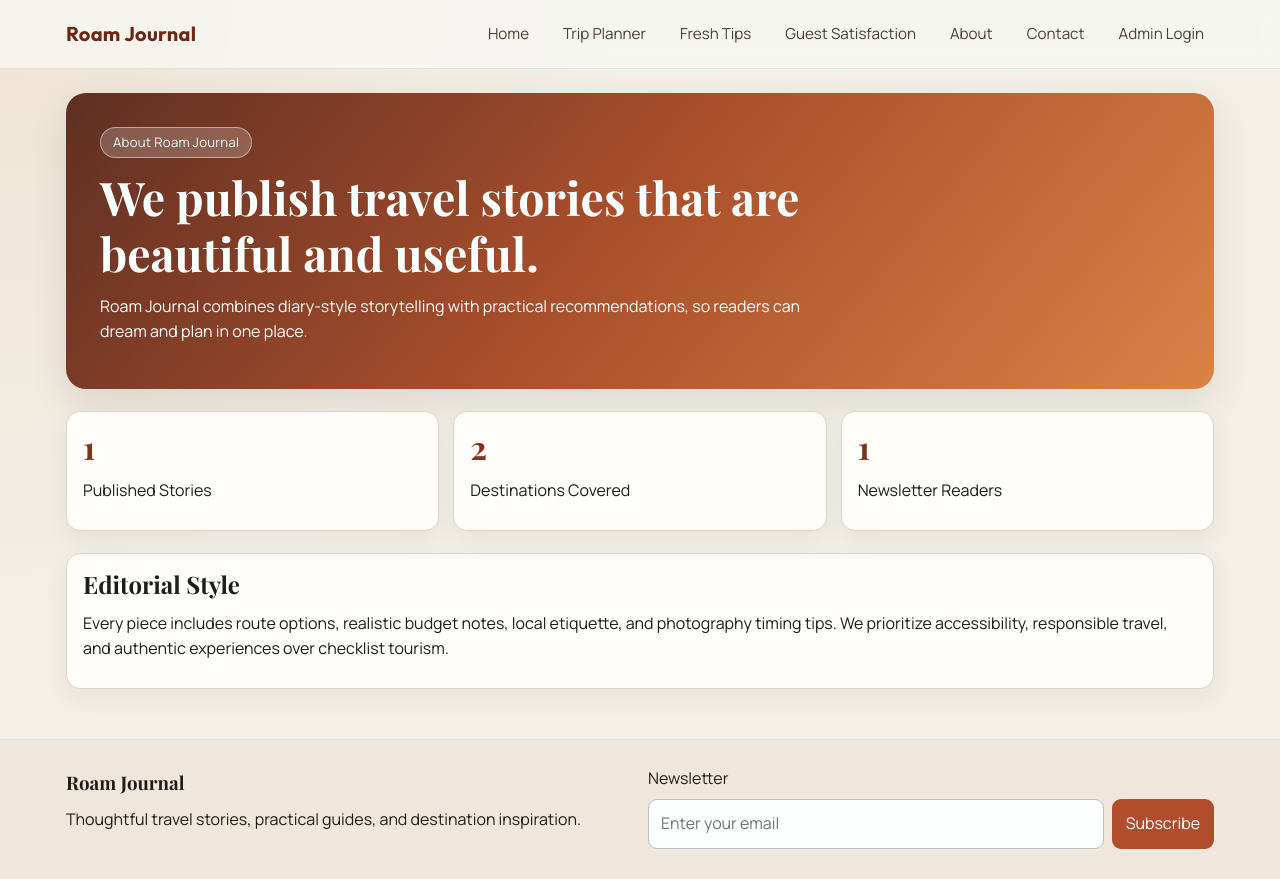
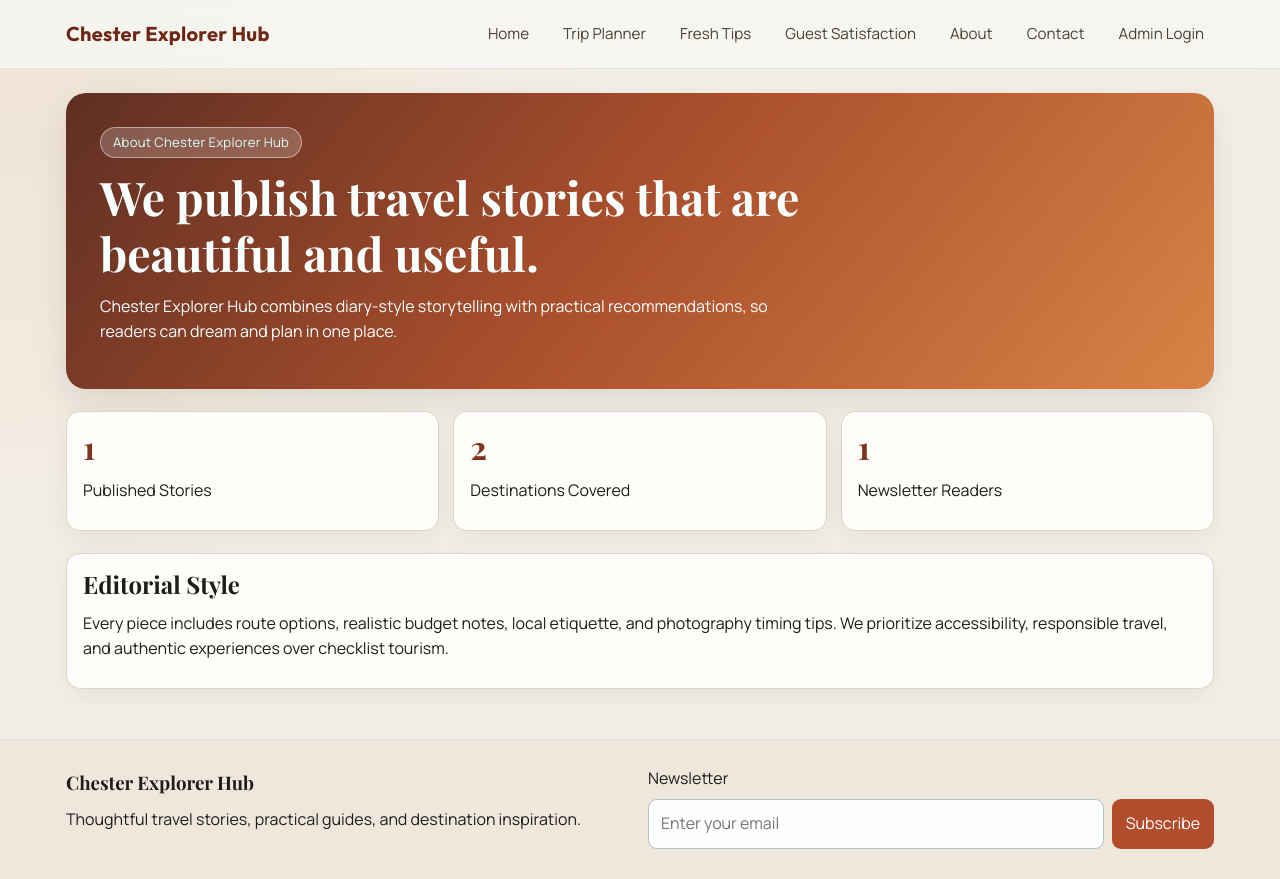
Before and after one commit to Chesterirving11/furto-travelblog, a Flask app: page /about in a window 1280 px wide. Run offline with Flask 3, Linux system fonts and the light colour scheme.

```diff
--- a/templates/about.html
+++ b/templates/about.html
@@ -1,11 +1,11 @@
 {% extends 'base.html' %}
-{% block title %}About | Roam Journal{% endblock %}
+{% block title %}About | Chester Explorer Hub{% endblock %}
 
 {% block content %}
 <section class="hero about-hero">
-    <p class="chip">About Roam Journal</p>
+    <p class="chip">About Chester Explorer Hub</p>
     <h1>We publish travel stories that are beautiful and useful.</h1>
-    <p>Roam Journal combines diary-style storytelling with practical recommendations, so readers can dream and plan in one place.</p>
+    <p>Chester Explorer Hub combines diary-style storytelling with practical recommendations, so readers can dream and plan in one place.</p>
 </section>
 
 <section class="metric-row spaced">
--- a/templates/admin_dashboard.html
+++ b/templates/admin_dashboard.html
@@ -1,5 +1,5 @@
 {% extends 'base.html' %}
-{% block title %}Admin Dashboard | Roam Journal{% endblock %}
+{% block title %}Admin Dashboard | Chester Explorer Hub{% endblock %}
 
 {% block content %}
 <section>
--- a/templates/admin_login.html
+++ b/templates/admin_login.html
@@ -1,5 +1,5 @@
 {% extends 'base.html' %}
-{% block title %}Admin Login | Roam Journal{% endblock %}
+{% block title %}Admin Login | Chester Explorer Hub{% endblock %}
 
 {% block content %}
 <section class="narrow">
--- a/templates/base.html
+++ b/templates/base.html
@@ -3,7 +3,7 @@
 <head>
     <meta charset="UTF-8">
     <meta name="viewport" content="width=device-width, initial-scale=1.0">
-    <title>{% block title %}Travel Blog{% endblock %}</title>
+    <title>{% block title %}Chester Explorer Hub{% endblock %}</title>
     <link rel="preconnect" href="https://fonts.googleapis.com">
     <link rel="preconnect" href="https://fonts.gstatic.com" crossorigin>
     <link href="https://fonts.googleapis.com/css2?family=Manrope:wght@400;600;700;800&family=Playfair+Display:wght@600;700&family=Outfit:wght@500;700&display=swap" rel="stylesheet">
@@ -12,7 +12,7 @@
 <body>
     <header class="site-header">
         <div class="header-inner">
-            <a href="{{ url_for('home') }}" class="brand">Roam Journal</a>
+            <a href="{{ url_for('home') }}" class="brand">Chester Explorer Hub</a>
             <nav class="top-nav">
                 <a href="{{ url_for('home') }}">Home</a>
                 <a href="{{ url_for('trip_planner') }}">Trip Planner</a>
@@ -47,7 +47,7 @@
     <footer class="site-footer">
         <div class="footer-inner">
             <div>
-                <h3>Roam Journal</h3>
+                <h3>Chester Explorer Hub</h3>
                 <p>Thoughtful travel stories, practical guides, and destination inspiration.</p>
             </div>
             <form action="{{ url_for('subscribe') }}" method="post" class="newsletter-form">
--- a/templates/contact.html
+++ b/templates/contact.html
@@ -1,5 +1,5 @@
 {% extends 'base.html' %}
-{% block title %}Contact | Roam Journal{% endblock %}
+{% block title %}Contact | Chester Explorer Hub{% endblock %}
 
 {% block content %}
 <section class="narrow">
--- a/templates/destination_detail.html
+++ b/templates/destination_detail.html
@@ -1,5 +1,5 @@
 {% extends 'base.html' %}
-{% block title %}{{ destination.name }} Guide | Roam Journal{% endblock %}
+{% block title %}{{ destination.name }} Guide | Chester Explorer Hub{% endblock %}
 
 {% block content %}
 <section class="destination-hero">
--- a/templates/destination_form.html
+++ b/templates/destination_form.html
@@ -1,5 +1,5 @@
 {% extends 'base.html' %}
-{% block title %}New Destination | Roam Journal{% endblock %}
+{% block title %}New Destination | Chester Explorer Hub{% endblock %}
 
 {% block content %}
 <section class="narrow">
--- a/templates/fresh_tips.html
+++ b/templates/fresh_tips.html
@@ -1,5 +1,5 @@
 {% extends 'base.html' %}
-{% block title %}Fresh Travel Tips | Roam Journal{% endblock %}
+{% block title %}Fresh Travel Tips | Chester Explorer Hub{% endblock %}
 
 {% block content %}
 <section class="narrow">
--- a/templates/guest_satisfaction.html
+++ b/templates/guest_satisfaction.html
@@ -1,5 +1,5 @@
 {% extends 'base.html' %}
-{% block title %}Guest Satisfaction | Roam Journal{% endblock %}
+{% block title %}Guest Satisfaction | Chester Explorer Hub{% endblock %}
 
 {% block content %}
 <section class="narrow">
--- a/templates/home.html
+++ b/templates/home.html
@@ -1,5 +1,5 @@
 {% extends 'base.html' %}
-{% block title %}Travel Blog | Roam Journal{% endblock %}
+{% block title %}Chester Explorer Hub{% endblock %}
 
 {% block content %}
 <section class="hero">
--- a/templates/post_detail.html
+++ b/templates/post_detail.html
@@ -1,5 +1,5 @@
 {% extends 'base.html' %}
-{% block title %}{{ post.title }} | Roam Journal{% endblock %}
+{% block title %}{{ post.title }} | Chester Explorer Hub{% endblock %}
 
 {% block content %}
 <article class="post-detail">
--- a/templates/post_form.html
+++ b/templates/post_form.html
@@ -1,5 +1,5 @@
 {% extends 'base.html' %}
-{% block title %}New Post | Roam Journal{% endblock %}
+{% block title %}New Post | Chester Explorer Hub{% endblock %}
 
 {% block content %}
 <section class="narrow">
--- a/templates/tip_form.html
+++ b/templates/tip_form.html
@@ -1,5 +1,5 @@
 {% extends 'base.html' %}
-{% block title %}New Travel Tip | Roam Journal{% endblock %}
+{% block title %}New Travel Tip | Chester Explorer Hub{% endblock %}
 
 {% block content %}
 <section class="narrow">
--- a/templates/trip_planner.html
+++ b/templates/trip_planner.html
@@ -1,5 +1,5 @@
 {% extends 'base.html' %}
-{% block title %}Trip Planner | Roam Journal{% endblock %}
+{% block title %}Trip Planner | Chester Explorer Hub{% endblock %}
 
 {% block content %}
 <section class="planner-layout">
```
Also changed, not shown: README.md, travel_blog.db.
